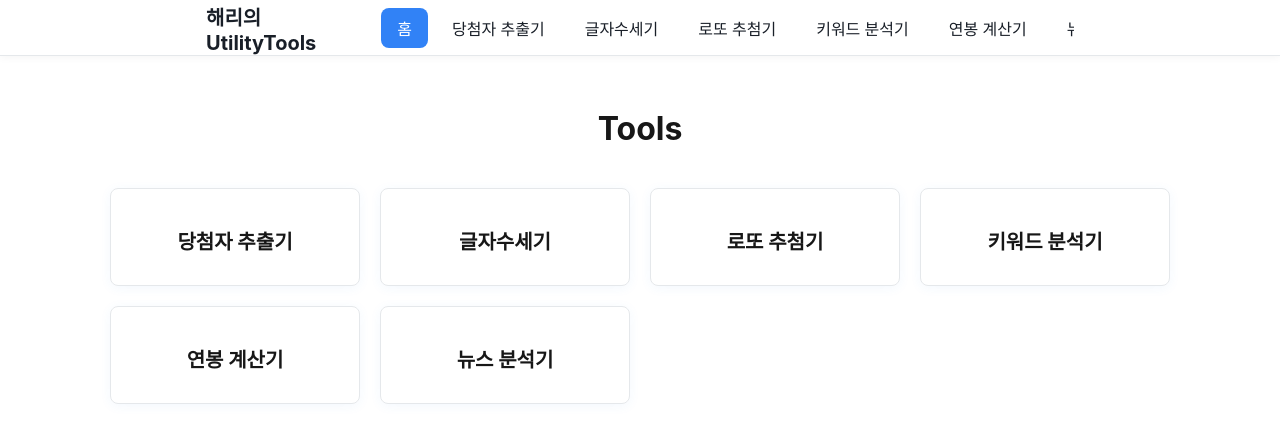
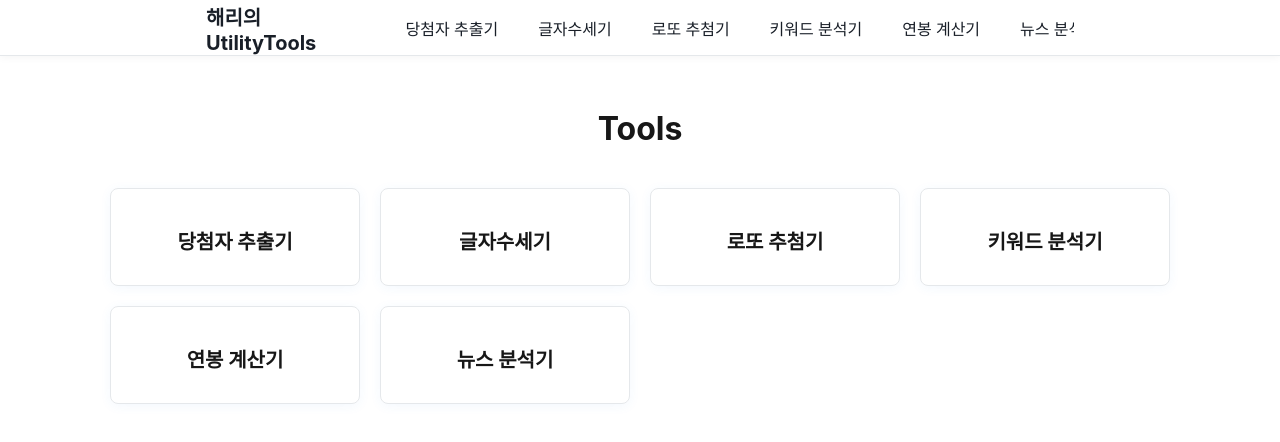
Before and after one commit to deketeryharry/tools_apps_reboots, a Next.js app: page / in a window 1280 px wide. Shown: the top 442 px of the page. Built offline with nearby package versions, Linux system fonts and the light colour scheme.

Commit message:
feat: 네비게이션 개선 (홈 버튼 제거 및 로고 링크화)

```diff
--- a/components/Navigation.tsx
+++ b/components/Navigation.tsx
@@ -2,7 +2,6 @@ import Link from 'next/link';
 import { useRouter } from 'next/router';
 
 const navLinks = [
-  { name: '홈', href: '/' },
   { name: '당첨자 추출기', href: '/random-selector' },
   { name: '글자수세기', href: '/word-counter' },
   { name: '로또 추첨기', href: '/lotto-generator' },
@@ -73,7 +72,9 @@ export default function Navigation() {
         boxShadow: '0 2px 8px rgba(0,0,0,0.04)',
       }}>
         <div className="nav-container">
-          <span className="nav-title">해리의 UtilityTools</span>
+          <Link href="/" style={{ textDecoration: 'none' }}>
+            <span className="nav-title">해리의 UtilityTools</span>
+          </Link>
           <div className="nav-links">
             {navLinks.map(item => (
               <Link
```
